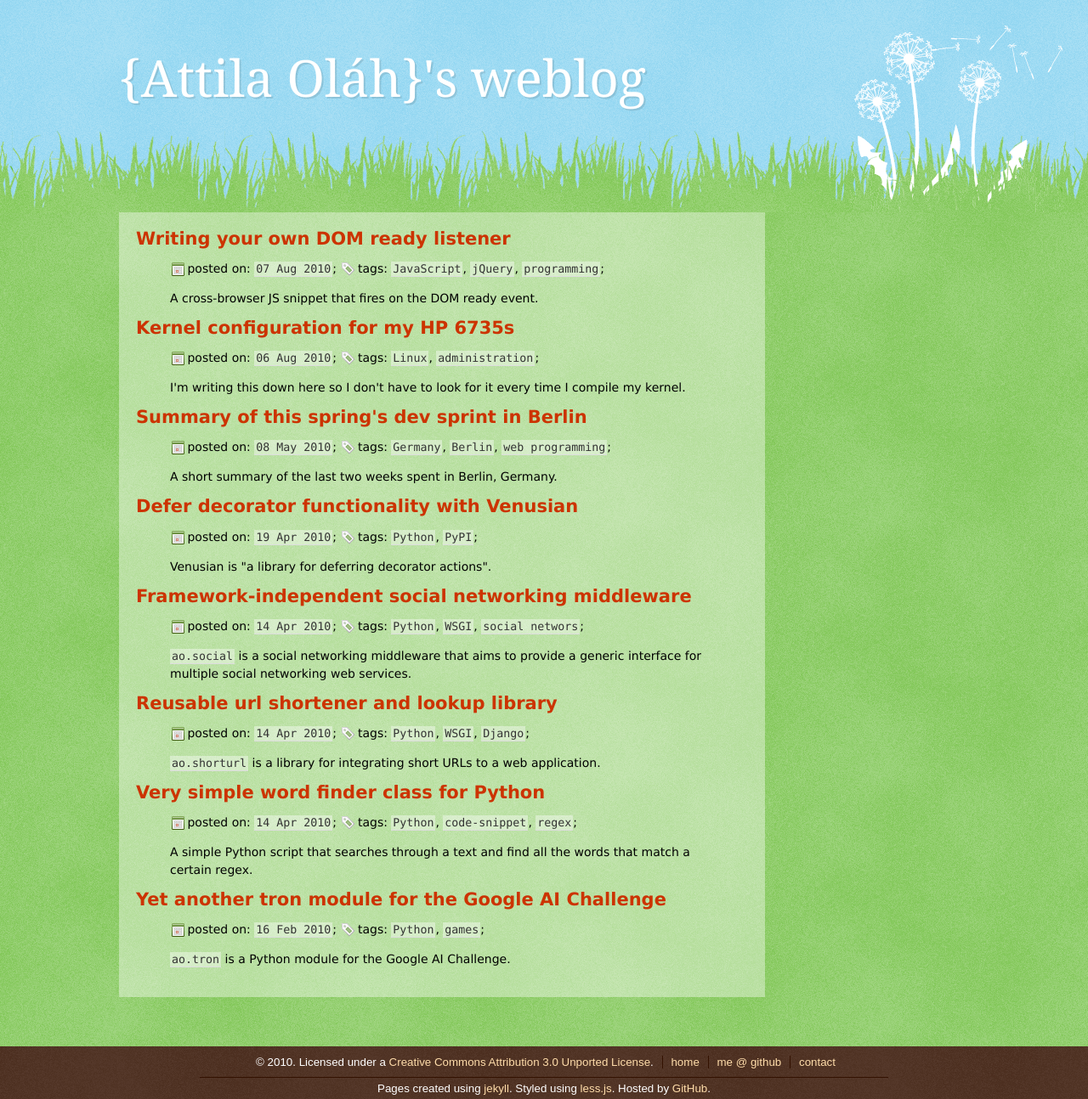
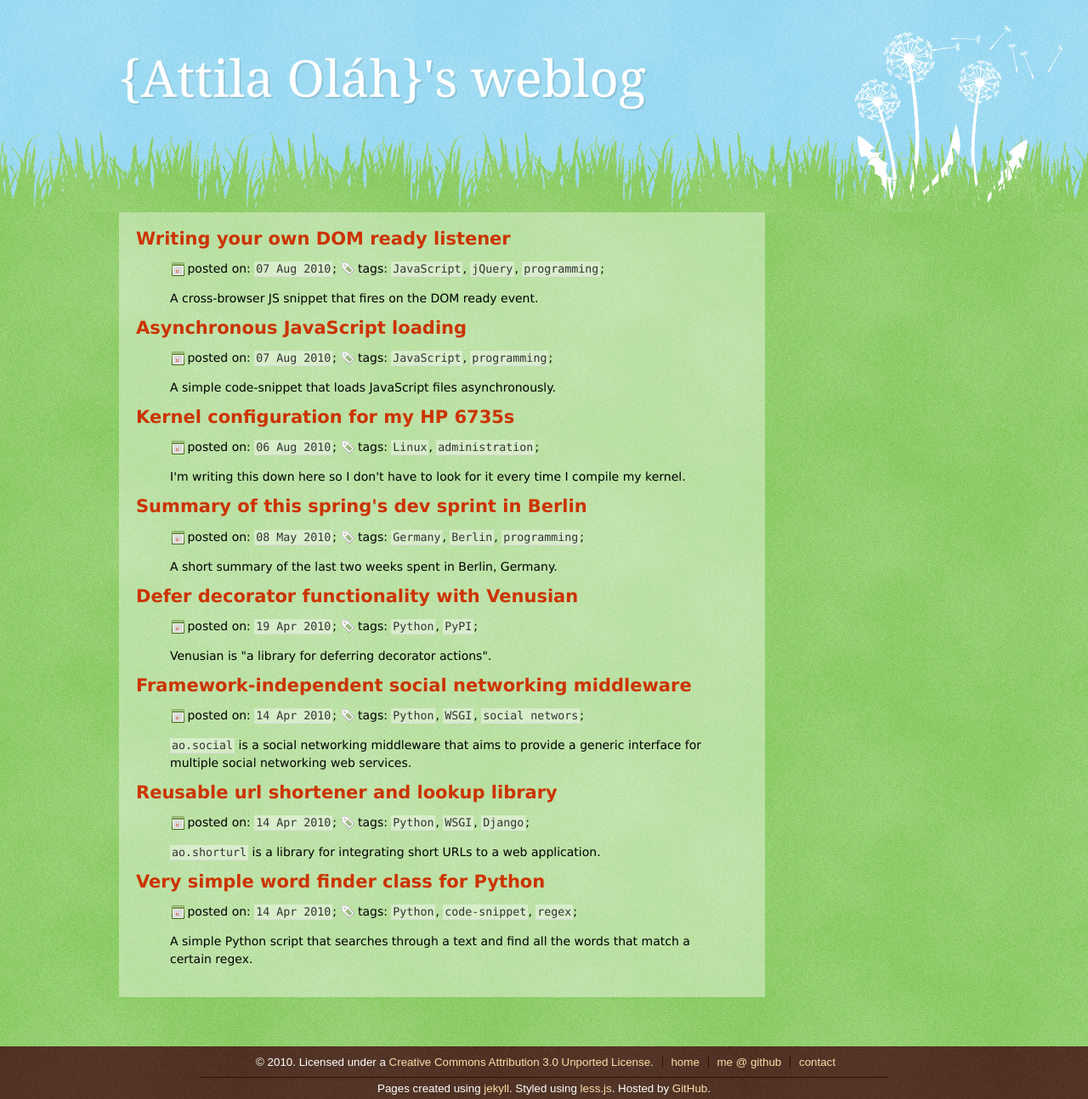
Before and after one commit to attilaolah/attilaolah.github.io, a Jekyll site: the page built from index.html, in a window 1280 px wide. Shown: the whole page at 85% size. Built offline with Jekyll 4.4.1, drawn with Linux system fonts in a browser that asks for light colours; some of the changed lines change nothing that is shown.

Commit message:
added article on async js loading

```diff
--- a/_posts/2010-05-08-berlin-dev-sprint-summary.markdown
+++ b/_posts/2010-05-08-berlin-dev-sprint-summary.markdown
@@ -4,7 +4,7 @@
 tags:
  - Germany
  - Berlin
- - web programming
+ - programming
 summary: A short summary of the last two weeks spent in Berlin, Germany.
 ---
 
--- /dev/null
+++ b/_posts/2010-08-07-asynchronous-javascript-loading.markdown
@@ -0,0 +1,56 @@
+---
+layout: post
+title: Asynchronous JavaScript loading
+tags:
+ - JavaScript
+ - programming
+summary: A simple code-snippet that loads JavaScript files asynchronously.
+---
+
+If your website has a sufficient amount of static content, it might be a good
+idea to load all the extra JavaScript files asynchronously. This blog, for
+example, shows the static content as soon as possible, allowing its visitors to
+read the main content (the article) while the not-so-important content (like
+Facebook Like buttons, "Web 2.0" widgets and all that crap) is on its way from
+the server.
+
+
+The source code
+---------------
+
+I use the following snippet to load external JS:
+
+    (function () {
+
+        // Asynchronous JS loader
+        var asynchronous_javascript_loader = (function () {
+            // Private members
+            var create = function (url) {
+                var script = document.createElement('script');
+                script.type = 'text/javascript';
+                script.src = url;
+                document.getElementsByTagName('head')[0].appendChild(script);
+            };
+            // Public: export a Function object
+            return function (url) {
+                setTimeout(function () { create(url); }, 1);
+            };
+        })();
+
+        // Call the other script files from here
+        asynchronous_javascript_loader('http://www.example.com/foo-script.js');
+        asynchronous_javascript_loader('/media/js/some-local-js-file.js');
+
+    })();
+
+I put all that stuff in a closure so nothing gets exported to to the global
+namespace. Note that the ``setTimeout`` trick is [from
+here](http://www.artzstudio.com/2008/07/beating-blocking-javascript-asynchronous-js/).
+
+Note also that some JavaScript files will not work if you load them like this.
+These are ones that expect to be run before DOM readyness. Such an example is
+[less.js](http://github.com/cloudhead/less.js).
+
+Good candidates for asynchronous loading are the [Facebook JavaScript
+SDK](http://developers.facebook.com/docs/reference/javascript/) and [Google
+Analytics](http://code.google.com/apis/analytics/docs/tracking/asyncTracking.html).
--- a/media/css/main.less
+++ b/media/css/main.less
@@ -47,6 +47,7 @@
 /* Page structure */
 body {
   > .wrapper {
+    background: url(/media/images/body-pattern.png) repeat scroll left top #6b3;
     min-height: 100%;
     position: relative;
     > .header {
@@ -80,7 +81,6 @@
       }
     }
     > .container {
-      background: url(/media/images/body-pattern.png) repeat scroll left top #6b3;
       padding: 0 10px 120px 10px;
       > .content {
         margin: 0 auto;
```
